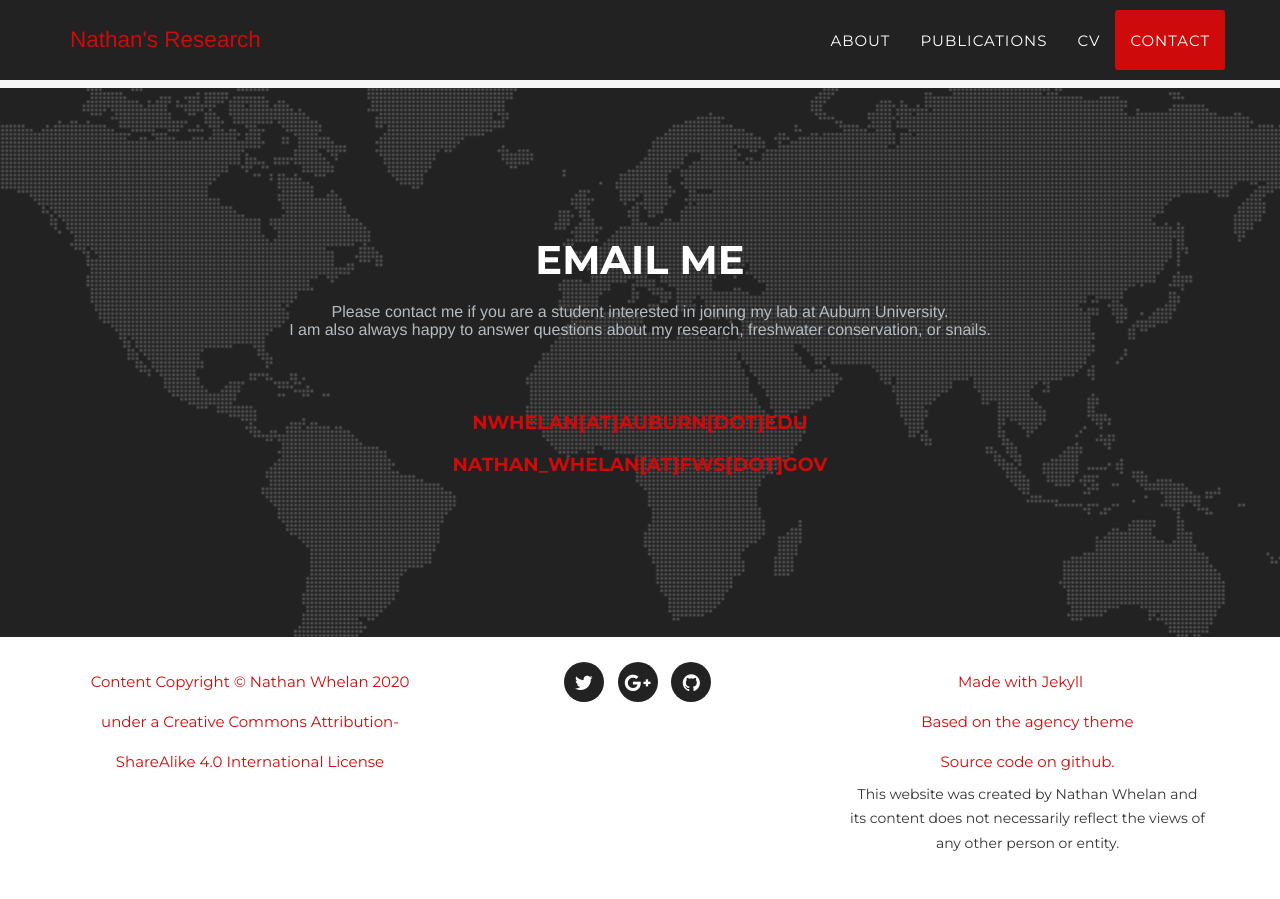
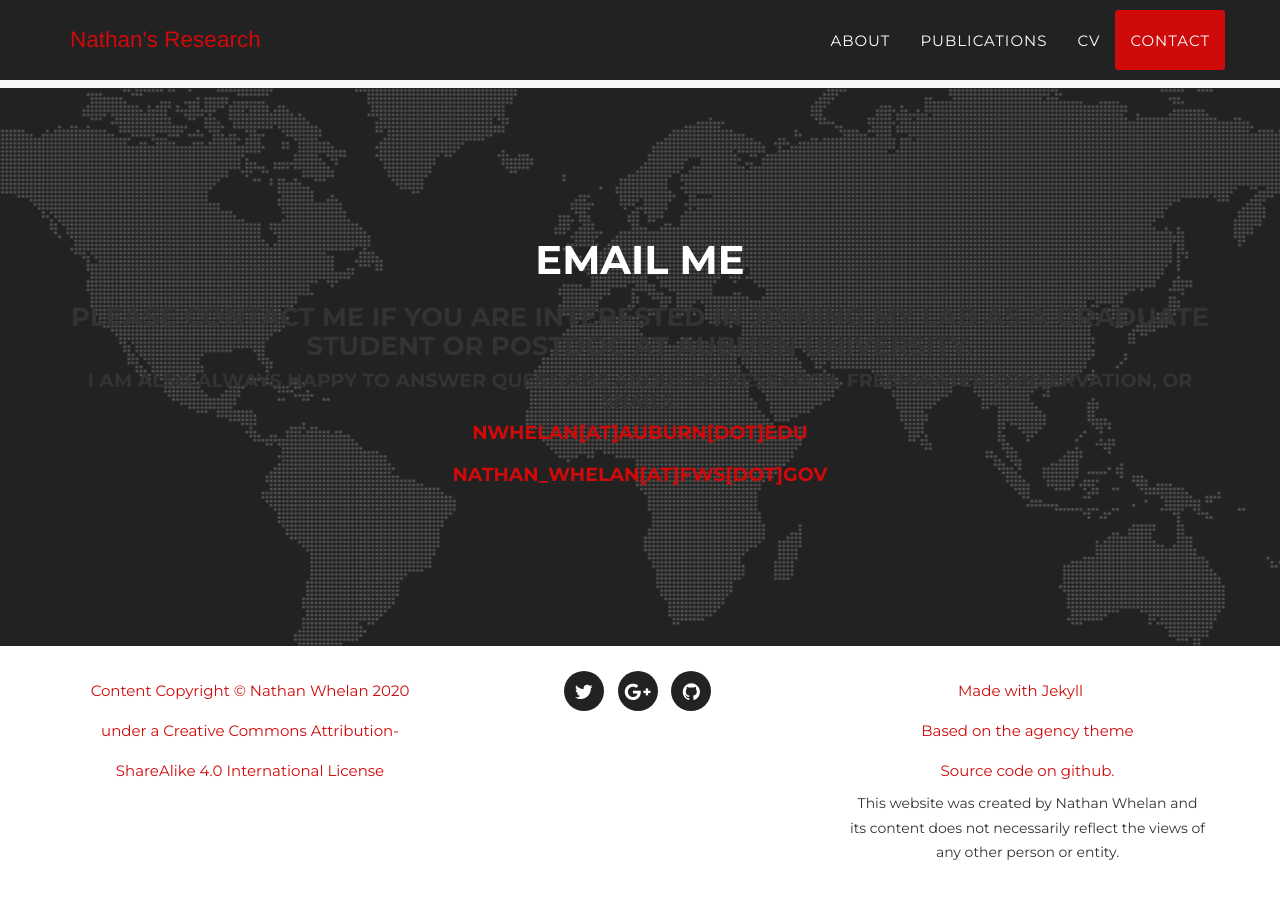
Before and after one commit to NathanWhelan/nathanwhelan.github.io, a Jekyll site: the page built from index.html, in a window 1280 px wide and 900 px high, scrolled down 5046 px. Built offline with Jekyll 4.4.1, drawn with Linux system fonts in a browser that asks for light colours; some web fonts are replaced.

Commit message:
Update contact.html

```diff
--- a/_includes/contact.html
+++ b/_includes/contact.html
@@ -3,7 +3,8 @@
             <div class="row">
                 <div class="col-lg-12 text-center">
                     <h2 class="section-heading">Email me</h2>
-		    <h3 class="section-subheading text-muted">Please contact me if you are a student interested in joining my lab at Auburn University.</br>I am also always happy to answer questions about my research, freshwater conservation, or snails.</h3>
+		    <h3>Please contact me if you are interested in joining my lab as a graduate student or postdoc at Auburn University.</h3>
+		    <h4>I am also always happy to answer questions about my research, freshwater conservation, or snails.</h4>
                     <h4 class="section-heading"><a href="mailto:nwhelan@auburn.edu">nwhelan[at]auburn[dot]edu</a></br></br><a href="mailto:nathan_whelan@fws.gov">nathan_whelan[at]fws[dot]gov</a></h4>
 
 		</div>
```
